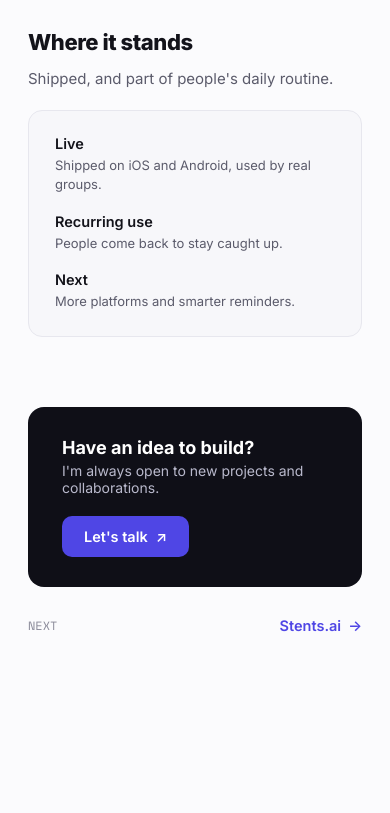
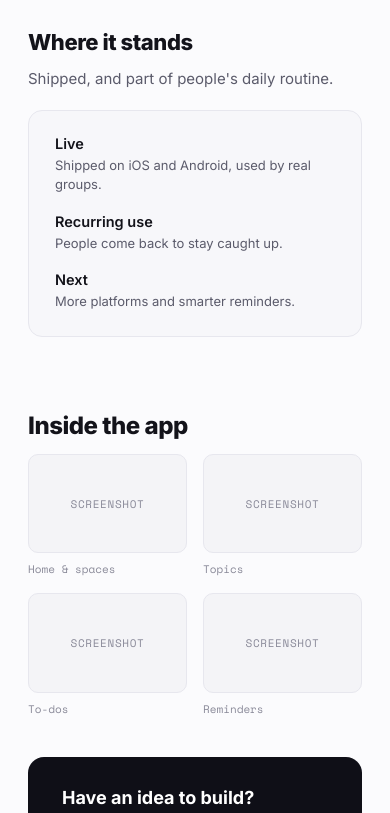
Before and after one commit to tomereps/portfolio, a React (Vite) app: page /work/sakemly in a window 390 px wide. Shown: the part 3585-4398 px from the top of the page. Before the commit the page ends 4267 px from the top, so only its background shows below. Built offline with nearby package versions, Linux system fonts and the light colour scheme.

Commit message:
Rename 'What broke' to 'The hard parts'; move screenshots to case-study page

```diff
--- a/src/data/projects.js
+++ b/src/data/projects.js
@@ -18,6 +18,12 @@ export const shipped = [
     image: stentsOg,
     heroBg: '#080808',
     accent: '#f5a623',
+    screenshots: [
+      { caption: 'Node canvas' },
+      { caption: 'Director Mode' },
+      { caption: 'Storyboard & shots' },
+      { caption: 'Consistency controls' },
+    ],
     desc: 'An AI production pipeline that carries a creator from written brief to a consistent storyboard and video — built node by node from my own VFX workflow.',
 
     // TODO: confirm the real URLs before pushing.
@@ -107,12 +113,6 @@ export const shipped = [
       ],
       positioning:
         'Stents competes less on the model and more on orchestration and consistency — turning best-in-class models into a repeatable path from brief to finished video.',
-      screenshots: [
-        { caption: 'Node canvas' },
-        { caption: 'Director Mode' },
-        { caption: 'Storyboard & shots' },
-        { caption: 'Consistency controls' },
-      ],
     },
 
     caseStudy: {
@@ -172,7 +172,7 @@ export const shipped = [
           lead: 'Raw AI output is unpredictable — most of the work was making it consistent.',
           columns: [
             {
-              title: 'What broke',
+              title: 'The hard parts',
               items: [
                 'Character drift between shots',
                 'Swapping characters while keeping their pose',
@@ -231,6 +231,12 @@ export const shipped = [
     image: sakemlyOg,
     heroBg: '#022c2d',
     accent: '#3da68d',
+    screenshots: [
+      { caption: 'Home & spaces' },
+      { caption: 'Topics' },
+      { caption: 'To-dos' },
+      { caption: 'Reminders' },
+    ],
     website: 'https://sakemly.com',
     demo: '',
     deepDive: {
@@ -311,12 +317,6 @@ export const shipped = [
       ],
       positioning:
         'Sakemly wins on privacy and structure — turning a chat you choose to share into organized, source-linked knowledge, with no bot ever in your groups.',
-      screenshots: [
-        { caption: 'Home & spaces' },
-        { caption: 'Topics' },
-        { caption: 'To-dos' },
-        { caption: 'Reminders' },
-      ],
     },
     caseStudy: {
       intro:
@@ -372,7 +372,7 @@ export const shipped = [
           lead: 'Turning a raw chat export into reliable, trustworthy structure was the hard part.',
           columns: [
             {
-              title: 'What broke',
+              title: 'The hard parts',
               items: [
                 'Export friction — chats only update when re-shared',
                 'Long exports overwhelmed the model',
--- a/src/pages/CaseStudy.css
+++ b/src/pages/CaseStudy.css
@@ -283,6 +283,51 @@
 }
 
 /* ---- CTA ---------------------------------------------------------- */
+/* ---- screenshots gallery ------------------------------------------ */
+.case__shots-section {
+  margin-top: 44px;
+}
+
+.case__shots {
+  display: grid;
+  grid-template-columns: repeat(3, 1fr);
+  gap: 16px;
+  margin-top: 14px;
+}
+
+.case__shot {
+  margin: 0;
+}
+
+.case__shot-img,
+.case__shot-ph {
+  display: block;
+  width: 100%;
+  aspect-ratio: 16 / 10;
+  border-radius: 10px;
+  border: 1px solid var(--line);
+  object-fit: cover;
+}
+
+.case__shot-ph {
+  background: #f4f4f7;
+  display: flex;
+  align-items: center;
+  justify-content: center;
+  font-family: var(--mono);
+  font-size: 11px;
+  letter-spacing: 0.06em;
+  color: var(--faint);
+  text-transform: uppercase;
+}
+
+.case__shot-cap {
+  font-family: var(--mono);
+  font-size: 11px;
+  color: var(--faint);
+  margin-top: 8px;
+}
+
 .case__cta {
   margin-top: 40px;
   background: #0f0f17;
@@ -381,4 +426,7 @@
   .case__bullets--cols {
     column-count: 1;
   }
+  .case__shots {
+    grid-template-columns: 1fr 1fr;
+  }
 }
--- a/src/pages/CaseStudy.jsx
+++ b/src/pages/CaseStudy.jsx
@@ -165,6 +165,30 @@ export default function CaseStudy() {
         ))}
       </div>
 
+      {project.screenshots && (
+        <section className="case__shots-section">
+          <h2 className="case__deep-title">Inside the app</h2>
+          <div className="case__shots">
+            {project.screenshots.map((s, i) => (
+              <figure className="case__shot" key={s.caption || i}>
+                {s.src ? (
+                  <img
+                    className="case__shot-img"
+                    src={s.src}
+                    alt={s.caption || `${project.name} screenshot`}
+                  />
+                ) : (
+                  <div className="case__shot-ph">Screenshot</div>
+                )}
+                {s.caption && (
+                  <figcaption className="case__shot-cap">{s.caption}</figcaption>
+                )}
+              </figure>
+            ))}
+          </div>
+        </section>
+      )}
+
       <div className="case__cta">
         <div>
           <div className="case__cta-title">Have an idea to build?</div>
--- a/src/pages/DeepDive.jsx
+++ b/src/pages/DeepDive.jsx
@@ -73,30 +73,6 @@ export default function DeepDive() {
         </section>
       )}
 
-      {dd.screenshots && (
-        <section className="dd__section dd__split">
-          <h2 className="dd__section-title">Inside the product</h2>
-          <div className="dd__split-body">
-            <div className="dd__shots">
-              {dd.screenshots.map((s, i) => (
-                <figure className="dd__shot" key={s.caption || i}>
-                  {s.src ? (
-                    <img
-                      className="dd__shot-img"
-                      src={s.src}
-                      alt={s.caption || `${project.name} screenshot`}
-                    />
-                  ) : (
-                    <div className="dd__shot-ph">Screenshot</div>
-                  )}
-                  {s.caption && <figcaption className="dd__shot-cap">{s.caption}</figcaption>}
-                </figure>
-              ))}
-            </div>
-          </div>
-        </section>
-      )}
-
       <div className="dd__foot">
         <Link className="dd__foot-link" to={`/work/${project.slug}`}>
           <span aria-hidden>←</span> Back to the {project.name} case study
```
